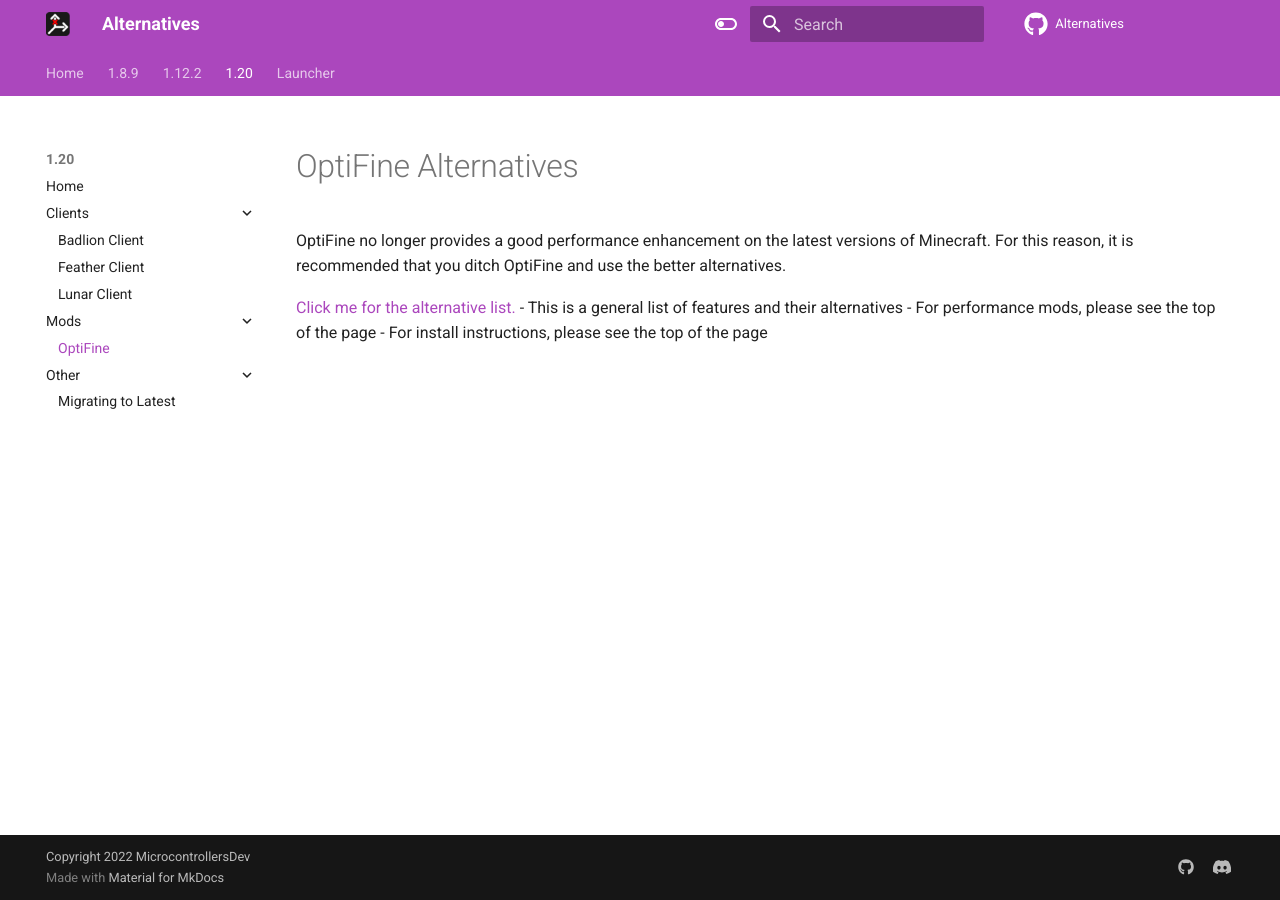
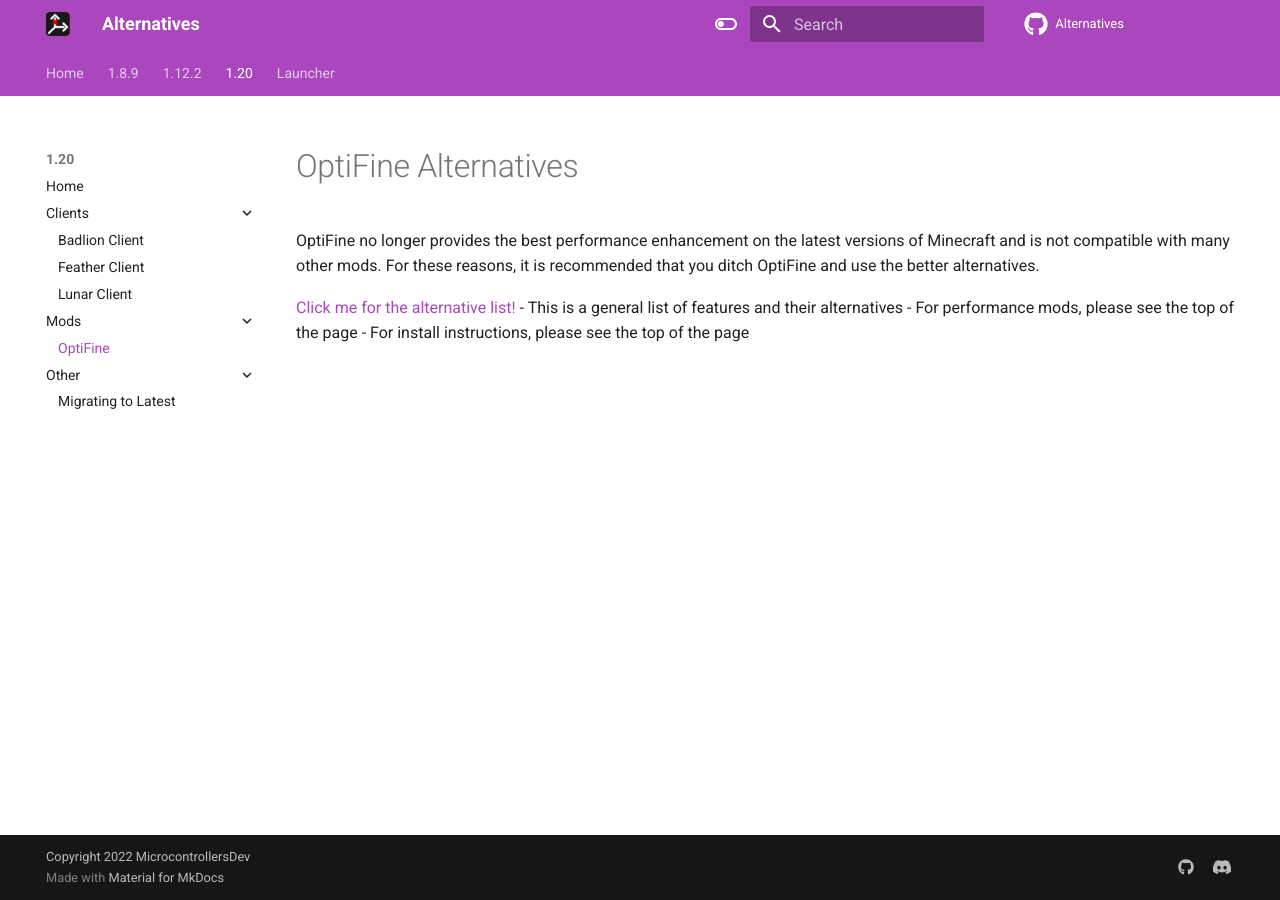
Before and after one commit to MicrocontrollersDev/Alternatives, an MkDocs documentation site: the page built from docs/latest/optifine.md, in a window 1280 px wide. Built offline with MkDocs 1.6.1 and Material for MkDocs 9.7.7, drawn with Linux system fonts in a browser that asks for light colours; comment, search, counter and statistics services are not loaded.

Commit message:
some fixes

```diff
--- a/docs/latest/optifine.md
+++ b/docs/latest/optifine.md
@@ -1,8 +1,8 @@
 # OptiFine Alternatives
 
-OptiFine no longer provides a good performance enhancement on the latest versions of Minecraft. For this reason, it is recommended that you ditch OptiFine and use the better alternatives.
+OptiFine no longer provides the best performance enhancement on the latest versions of Minecraft and is not compatible with many other mods. For these reasons, it is recommended that you ditch OptiFine and use the better alternatives.
 
-[Click me for the alternative list.](https://microcontrollersdev.github.io/Alternatives/latest/migrating/#optifine-replacements)
+[Click me for the alternative list!](https://microcontrollersdev.github.io/Alternatives/latest/migrating/#optifine-replacements)
 - This is a general list of features and their alternatives
 - For performance mods, please see the top of the page
 - For install instructions, please see the top of the page
```
Also changed, not shown: docs/latest/badlion_client.md (+2 -0 lines), docs/latest/feather_client.md (+1 -1 lines), docs/latest/home.md (+1 -1 lines), docs/latest/lunar_client.md (+2 -0 lines), docs/latest/migrating.md (+3 -5 lines).
